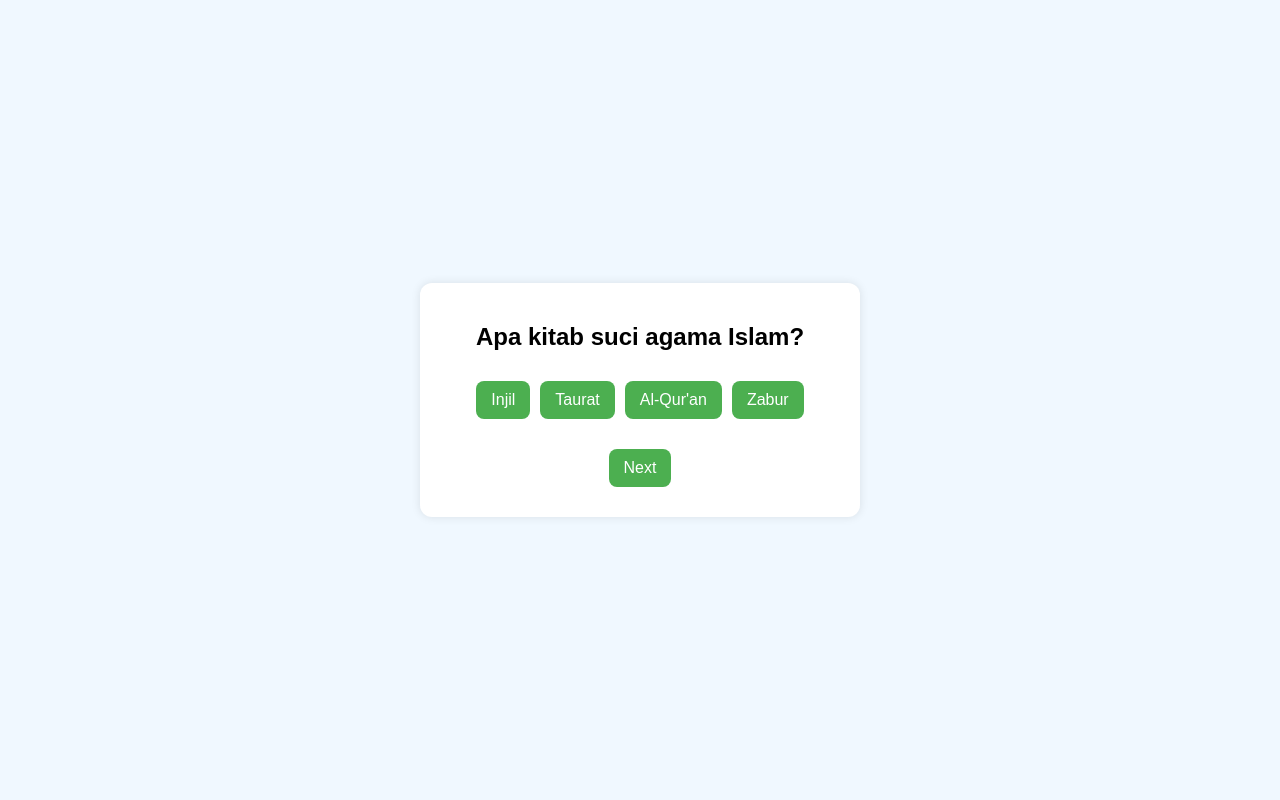
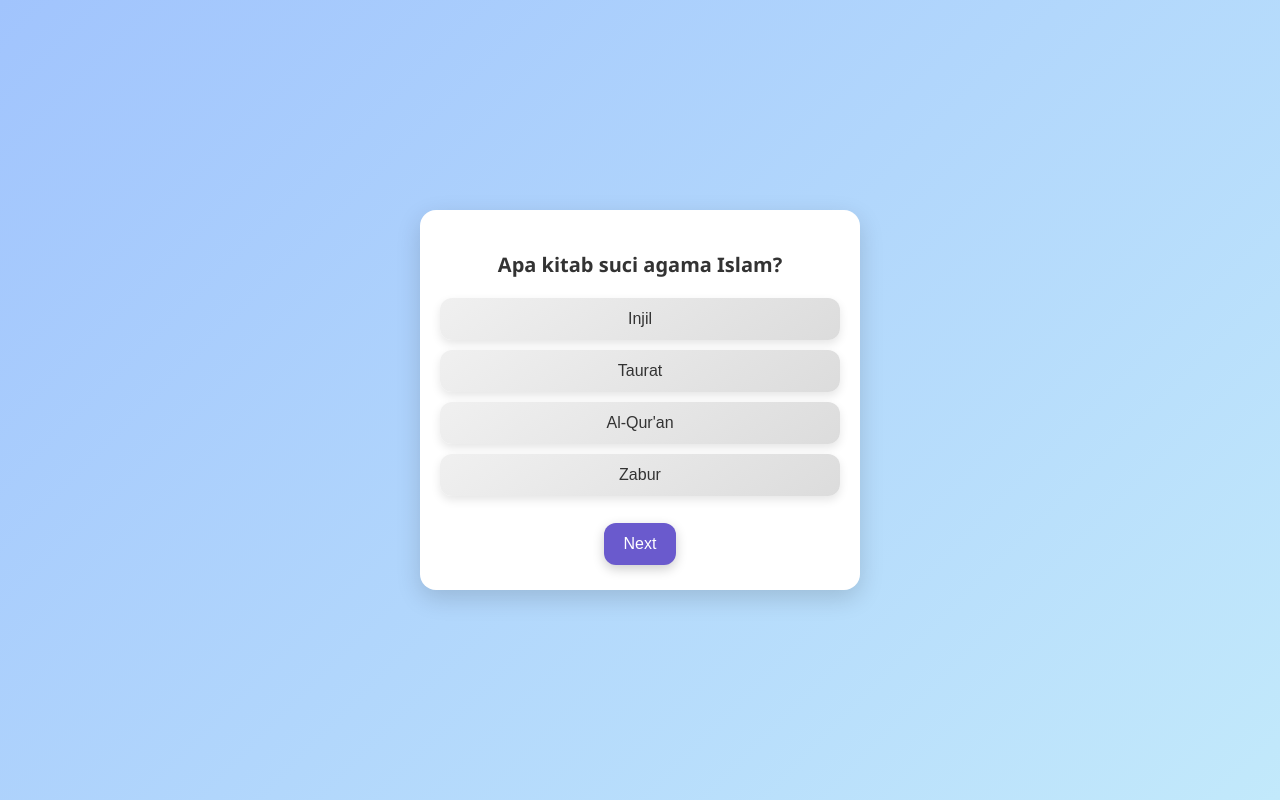
Before and after one commit to Dfflmnggo/Project-Quiz, a plain HTML site: page index.html in a window 1280 px wide. Drawn offline with Linux system fonts and the light colour scheme.

Commit message:
Update
Update a litle bit of theme

```diff
--- a/index.html
+++ b/index.html
@@ -2,6 +2,7 @@
 <html lang="id">
 <head>
   <meta charset="UTF-8">
+  <meta name="viewport" content="width=device-width, initial-scale=1.0">
   <title>Quiz Sederhana</title>
   <link rel="stylesheet" href="style.css">
 </head>
@@ -9,9 +10,9 @@
   <div class="quiz-container">
     <h2 id="question">Pertanyaan di sini</h2>
     <div id="options"></div>
-    <div id="feedback"></div> <!-- Feedback benar/salah -->
-    <button onclick="nextQuestion()">Next</button>
-    <div id="score-container" style="display: none;"></div> <!-- Skor akhir -->
+    <div id="feedback"></div>
+    <button class="next-btn" onclick="nextQuestion()">Next</button>
+    <div id="score-container" style="display: none;"></div>
   </div>
   <script src="script.js"></script>
 </body>
--- a/script.js
+++ b/script.js
@@ -91,10 +91,10 @@ function checkAnswer(selectedOption) {
   if (selectedOption === currentQuestion.answer) {
     score++;
     feedbackElement.textContent = "Benar!";
-    feedbackElement.style.color = "green";
+    feedbackElement.style.color = "#28a745";
   } else {
     feedbackElement.textContent = "Salah!";
-    feedbackElement.style.color = "red";
+    feedbackElement.style.color = "#dc3545";
   }
 }
 
--- a/style.css
+++ b/style.css
@@ -1,48 +1,94 @@
 body {
-  font-family: sans-serif;
-  background-color: #f0f8ff;
+  font-family: 'Segoe UI', sans-serif;
+  background: linear-gradient(135deg, #a1c4fd, #c2e9fb);
   margin: 0;
   padding: 0;
   display: flex;
   justify-content: center;
   align-items: center;
-  height: 100vh;
+  min-height: 100vh;
 }
 
 .quiz-container {
   background-color: #ffffff;
-  padding: 20px;
-  border-radius: 12px;
-  box-shadow: 0 0 10px rgba(0, 0, 0, 0.1);
+  padding: 25px 20px;
+  border-radius: 16px;
+  box-shadow: 0 8px 25px rgba(0, 0, 0, 0.15);
+  width: 90%;
   max-width: 400px;
-  width: 90%;
   text-align: center;
+  animation: fadeIn 0.6s ease;
 }
 
-button {
-  margin: 10px 5px;
-  padding: 10px 15px;
-  border: none;
-  border-radius: 8px;
-  background-color: #4CAF50;
-  color: white;
-  cursor: pointer;
-  font-size: 16px;
+h2 {
+  font-size: 20px;
+  margin-bottom: 20px;
+  color: #333;
 }
 
-button:hover {
-  background-color: #45a049;
+#options button {
+  display: block;
+  width: 100%;
+  margin: 10px 0;
+  padding: 12px;
+  border: none;
+  border-radius: 12px;
+  font-size: 16px;
+  background: linear-gradient(145deg, #f0f0f0, #dcdcdc);
+  color: #333;
+  box-shadow: 0 4px 10px rgba(0, 0, 0, 0.1);
+  transition: all 0.2s ease;
+}
+
+#options button:hover {
+  background: linear-gradient(145deg, #dcdcdc, #f0f0f0);
+  transform: scale(1.03);
+}
+
+#options button:active {
+  transform: scale(0.97);
+  box-shadow: inset 0 2px 6px rgba(0, 0, 0, 0.2);
 }
 
 #feedback {
-  margin-top: 10px;
+  margin-top: 12px;
   font-size: 18px;
   font-weight: bold;
 }
 
+.next-btn {
+  margin-top: 15px;
+  padding: 12px 20px;
+  font-size: 16px;
+  border: none;
+  border-radius: 12px;
+  background-color: #6a5acd;
+  color: white;
+  box-shadow: 0 4px 12px rgba(0, 0, 0, 0.2);
+  cursor: pointer;
+  transition: all 0.25s ease;
+}
+
+.next-btn:hover {
+  background-color: #5b4acb;
+  transform: translateY(-2px);
+}
+
+.next-btn:active {
+  transform: scale(0.97);
+  box-shadow: inset 0 3px 8px rgba(0, 0, 0, 0.3);
+}
+
 #score-container {
   margin-top: 20px;
-  background-color: #e6ffe6;
+  background-color: #f0fff0;
   padding: 15px;
   border-radius: 10px;
+  font-size: 18px;
+  animation: fadeIn 0.5s ease;
 }
+
+@keyframes fadeIn {
+  from { opacity: 0; transform: translateY(20px); }
+  to { opacity: 1; transform: translateY(0); }
+}
```
